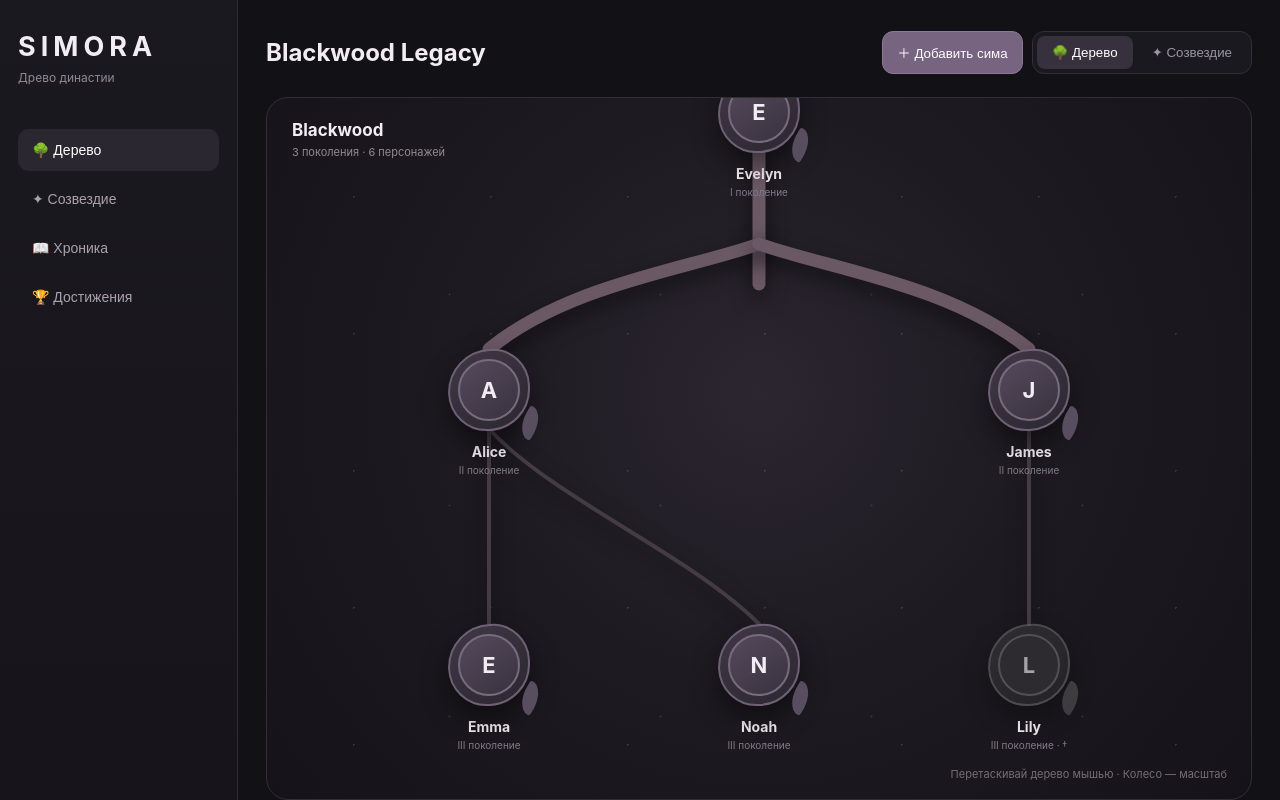
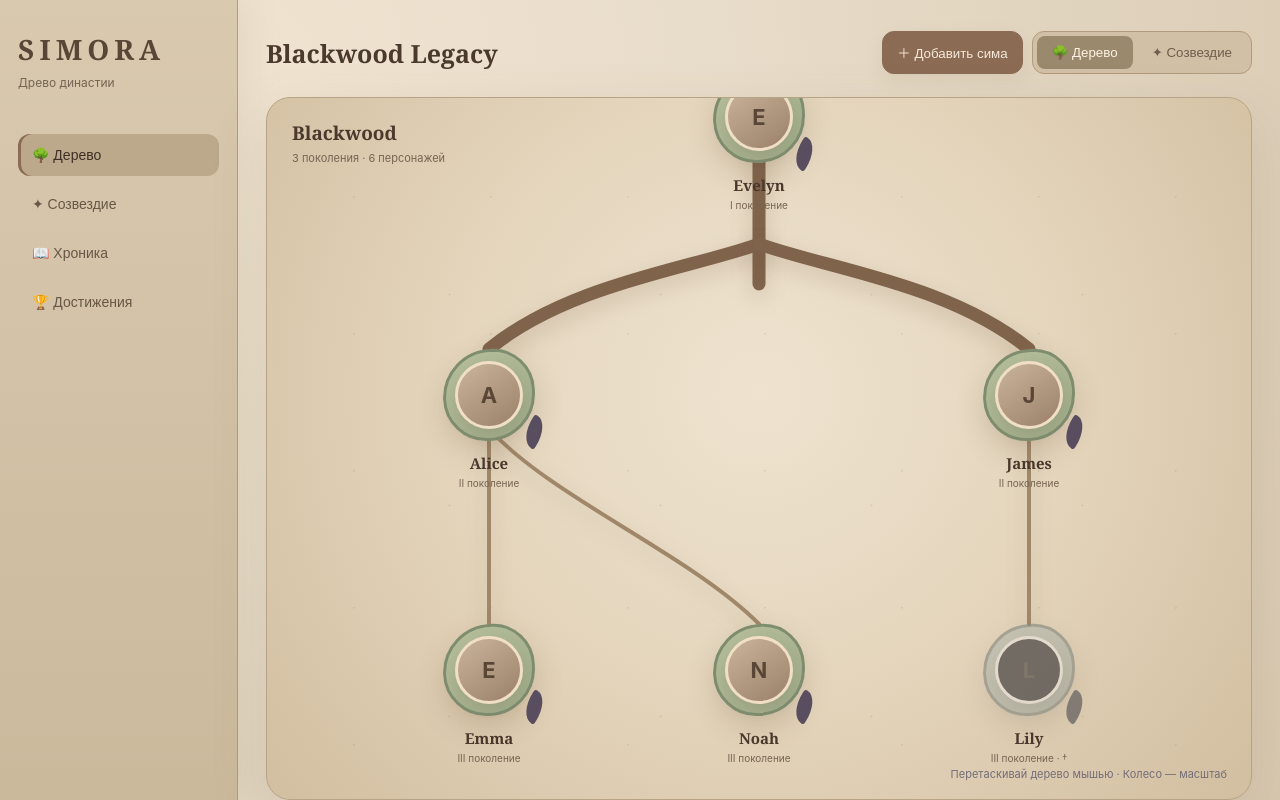
Before and after one commit to vilateriaserviali-creator/simora, a plain HTML site: page index.html in a window 1280 px wide. Drawn offline with Linux system fonts and the light colour scheme.

Commit message:
Redesign SIMORA with warm light visual identity

```diff
--- a/index.html
+++ b/index.html
@@ -5,31 +5,31 @@
 <title>SIMORA — Древо династии</title>
 <style>
 *{box-sizing:border-box;margin:0;padding:0}
-:root{--bg:#121116;--panel:#1b1920;--panel2:#211e27;--line:#51475a;--text:#f2edf3;--muted:#918995;--accent:#c9b3d1}
-body{font-family:Inter,ui-sans-serif,system-ui,-apple-system,"Segoe UI",sans-serif;background:var(--bg);color:var(--text);min-width:1100px;overflow:hidden}
-.app{height:100vh;display:flex}.sidebar{width:238px;flex:none;background:linear-gradient(180deg,#1b1920,#17151b);border-right:1px solid #302c35;padding:30px 18px}
-.logo{font-size:27px;font-weight:750;letter-spacing:5px}.subtitle{font-size:12px;color:var(--muted);margin-top:7px;margin-bottom:44px}
-.menu{display:grid;gap:7px}.menu button{border:0;background:transparent;color:#aaa2ad;padding:13px 14px;border-radius:11px;text-align:left;font-size:14px;cursor:pointer}.menu button:hover,.menu button.active{background:#2b2730;color:#fff}
-.main{min-width:0;flex:1;padding:25px 28px}.topbar{height:55px;display:flex;align-items:center;justify-content:space-between;margin-bottom:17px}.title{font-size:24px;font-weight:650}
-.actions{display:flex;gap:9px}.action{border:1px solid #3a3440;background:#211e27;color:#ddd5e0;border-radius:11px;padding:10px 14px;cursor:pointer}.action.primary{background:#776481;border-color:#8e7899;color:#fff}.action:hover{filter:brightness(1.12)}
-.switch{display:flex;padding:4px;background:#1b1920;border:1px solid #332f38;border-radius:12px;gap:4px}.switch button{border:0;background:transparent;color:#9c94a0;padding:9px 15px;border-radius:8px;cursor:pointer}.switch button.active{background:#37313d;color:#fff}
-.tree-area{height:calc(100vh - 97px);min-height:600px;position:relative;overflow:hidden;border:1px solid #322e36;border-radius:22px;background:radial-gradient(circle at 50% 42%,#2b2630 0,#1d1a21 46%,#151319 100%);cursor:grab}.tree-area.dragging{cursor:grabbing}
-.tree-title{position:absolute;z-index:20;top:22px;left:25px}.tree-title h2{font-size:17px}.tree-title p{color:var(--muted);font-size:11px;margin-top:5px}.hint{position:absolute;right:24px;bottom:18px;color:#746d78;font-size:11px;z-index:20}
+:root{--bg:#e8ddca;--panel:#d8c7ad;--panel2:#cdb99e;--line:#a68f70;--text:#403329;--muted:#756553;--accent:#8c6b55;--sage:#8b9a78;--rose:#b98783;--gold:#b5965a}
+body{font-family:Inter,ui-sans-serif,system-ui,-apple-system,"Segoe UI",sans-serif;background:radial-gradient(circle at 18% 10%,#f0e4d1 0,#e8ddca 38%,#d8c8b0 100%);color:var(--text);min-width:1100px;overflow:hidden}
+.app{height:100vh;display:flex}.sidebar{width:238px;flex:none;background:linear-gradient(180deg,#d9c9af,#cbb99c);border-right:1px solid #b39d7e;padding:30px 18px;box-shadow:10px 0 35px #765f4318}
+.logo{font-family:Georgia,serif;font-size:28px;font-weight:700;letter-spacing:5px;color:#594636}.subtitle{font-size:12px;color:var(--muted);margin-top:7px;margin-bottom:44px}
+.menu{display:grid;gap:7px}.menu button{border:0;background:transparent;color:#675746;padding:13px 14px;border-radius:12px;text-align:left;font-size:14px;cursor:pointer;transition:.2s}.menu button:hover,.menu button.active{background:#bca98b;color:#3f3025;box-shadow:inset 3px 0 #8c6b55}
+.main{min-width:0;flex:1;padding:25px 28px}.topbar{height:55px;display:flex;align-items:center;justify-content:space-between;margin-bottom:17px}.title{font-family:Georgia,serif;font-size:25px;font-weight:650;color:#4b392d}
+.actions{display:flex;gap:9px}.action{border:1px solid #b49d7e;background:#ddceb7;color:#574534;border-radius:12px;padding:10px 14px;cursor:pointer;box-shadow:0 6px 18px #765f4318;transition:.2s}.action.primary{background:#8c6b55;border-color:#8c6b55;color:#f5ead9}.action:hover{transform:translateY(-2px);box-shadow:0 9px 22px #765f4330}
+.switch{display:flex;padding:4px;background:#d1c0a6;border:1px solid #b29b7c;border-radius:12px;gap:4px}.switch button{border:0;background:transparent;color:#6f5d4c;padding:9px 15px;border-radius:8px;cursor:pointer}.switch button.active{background:#9a896d;color:#fff2e3}
+.tree-area{height:calc(100vh - 97px);min-height:600px;position:relative;overflow:hidden;border:1px solid #b8a484;border-radius:24px;background:radial-gradient(circle at 50% 42%,#efe3d0 0,#e4d5bc 48%,#d2bea0 100%);cursor:grab;box-shadow:0 20px 55px #6f573d25}.tree-area.dragging{cursor:grabbing}
+.tree-title{position:absolute;z-index:20;top:22px;left:25px}.tree-title h2{font-family:Georgia,serif;font-size:19px;color:#4b392d}.tree-title p{color:var(--muted);font-size:11px;margin-top:5px}.hint{position:absolute;right:24px;bottom:18px;color:#746d78;font-size:11px;z-index:20}
 .canvas{position:absolute;width:1500px;height:900px;left:50%;top:50%;transform:translate(-50%,-50%);transform-origin:center;transition:transform .08s linear}.lines{position:absolute;inset:0;width:100%;height:100%;overflow:visible}
-.connection{stroke:#655b6b;stroke-width:3;fill:none;stroke-linecap:round}.connection.soft{stroke:#4d4652;stroke-width:2}
+.connection{stroke:#967c60;stroke-width:3;fill:none;stroke-linecap:round}.connection.soft{stroke:#a99175;stroke-width:2}
 .node{position:absolute;width:150px;text-align:center;z-index:4;cursor:pointer;user-select:none;transition:filter .2s,transform .2s}.node:hover{filter:brightness(1.16)}.node.selected{filter:brightness(1.2)}
-.leaf{width:82px;height:82px;margin:auto;border-radius:54% 46% 52% 48%;background:linear-gradient(145deg,#403746,#2b2730);border:2px solid #6e6175;box-shadow:0 12px 28px #0007;display:flex;align-items:center;justify-content:center;position:relative;transform:rotate(-2deg)}.leaf:after{content:"";position:absolute;width:18px;height:31px;right:-10px;bottom:-11px;border-radius:3px 100% 3px 100%;background:#594d60;transform:rotate(35deg)}
-.avatar{width:62px;height:62px;border-radius:50%;display:grid;place-items:center;background:linear-gradient(145deg,#55495c,#39323f);border:2px solid #776b7e;font-weight:700;font-size:22px;transform:rotate(2deg)}.node.dead .leaf{filter:grayscale(.7);opacity:.65}.node.dead .avatar{background:#39353b}.name{font-size:14px;font-weight:650;margin-top:12px}.meta{font-size:10px;color:#827a87;margin-top:4px}
+.leaf{width:92px;height:92px;margin:auto;border-radius:54% 46% 52% 48%;background:linear-gradient(145deg,#b8c09d,#9ca987);border:3px solid #7f8d6f;box-shadow:0 12px 28px #70563c35;display:flex;align-items:center;justify-content:center;position:relative;transform:rotate(-2deg)}.leaf:after{content:"";position:absolute;width:18px;height:31px;right:-10px;bottom:-11px;border-radius:3px 100% 3px 100%;background:#594d60;transform:rotate(35deg)}
+.avatar{width:68px;height:68px;border-radius:50%;display:grid;place-items:center;background:linear-gradient(145deg,#c9b49a,#9b8069);border:3px solid #f0dfc6;font-weight:700;font-size:22px;color:#594636;transform:rotate(2deg);box-shadow:0 5px 14px #60472d25}.node.dead .leaf{filter:grayscale(.7);opacity:.65}.node.dead .avatar{background:#39353b}.name{font-family:Georgia,serif;font-size:15px;font-weight:650;margin-top:12px;color:#49372c}.meta{font-size:10px;color:#776452;margin-top:4px}
 .evelyn{left:675px;top:72px}.alice{left:405px;top:350px}.james{left:945px;top:350px}.emma{left:405px;top:625px}.noah{left:675px;top:625px}.lily{left:945px;top:625px}
-.profile{position:absolute;right:18px;top:72px;width:245px;background:#211e26eF;border:1px solid #39333e;border-radius:17px;padding:17px;z-index:30;backdrop-filter:blur(14px);box-shadow:0 20px 50px #0006;opacity:0;transform:translateX(18px);pointer-events:none;transition:.22s}.profile.show{opacity:1;transform:translateX(0);pointer-events:auto}.profile .big{width:58px;height:58px;border-radius:50%;background:#504658;border:2px solid #776b7e;display:grid;place-items:center;font-weight:700;font-size:21px;margin-bottom:11px}.profile h3{font-size:18px}.profile .small{color:var(--muted);font-size:11px;margin-top:4px}.stats{display:grid;gap:8px;margin-top:16px}.stat{padding:9px 10px;border-radius:10px;background:#29252e;font-size:11px;color:#aaa2ad}.stat b{color:#eee7ef;font-weight:550}
-.constellation .leaf{border-radius:50%;width:58px;height:58px;background:#292631;border-color:#887792;box-shadow:0 0 25px #9b7fa044}.constellation .avatar{width:42px;height:42px;font-size:15px}.constellation .name,.constellation .meta{margin-top:8px}.starfield{position:absolute;inset:0;pointer-events:none;background-image:radial-gradient(circle,#d5c9da 1px,transparent 1px),radial-gradient(circle,#8e7e98 1px,transparent 1px);background-size:137px 137px,211px 211px;background-position:18px 30px,77px 91px;opacity:.16}
-.modal{position:fixed;inset:0;background:#08070bcc;display:flex;align-items:center;justify-content:center;z-index:100;opacity:0;pointer-events:none;transition:.2s}.modal.show{opacity:1;pointer-events:auto}.dialog{width:430px;background:#211e27;border:1px solid #423947;border-radius:20px;padding:24px;box-shadow:0 30px 90px #0008}.dialog h2{font-size:20px}.dialog p{font-size:12px;color:var(--muted);margin-top:5px;margin-bottom:20px}.form{display:grid;gap:12px}.field label{display:block;font-size:11px;color:#a79eaa;margin-bottom:6px}.field input,.field select{width:100%;border:1px solid #403844;background:#18161c;color:#eee8ef;border-radius:10px;padding:11px 12px;outline:none}.field input:focus,.field select:focus{border-color:#75627f}.form-actions{display:flex;justify-content:flex-end;gap:8px;margin-top:8px}.empty-add{position:absolute;left:50%;top:50%;transform:translate(-50%,-50%);padding:12px 16px;border:1px solid #4c4053;background:#29232e;color:#eee;border-radius:12px;cursor:pointer}
+.profile{position:absolute;right:18px;top:72px;width:245px;background:#e5d7c2ee;border:1px solid #b49c7d;border-radius:17px;padding:17px;z-index:30;backdrop-filter:blur(14px);box-shadow:0 20px 50px #765f4330;opacity:0;transform:translateX(18px);pointer-events:none;transition:.22s}.profile.show{opacity:1;transform:translateX(0);pointer-events:auto}.profile .big{width:58px;height:58px;border-radius:50%;background:#b4aa91;border:2px solid #8f8069;display:grid;place-items:center;font-weight:700;font-size:21px;margin-bottom:11px;color:#554332}.profile h3{font-size:18px}.profile .small{color:var(--muted);font-size:11px;margin-top:4px}.stats{display:grid;gap:8px;margin-top:16px}.stat{padding:9px 10px;border-radius:10px;background:#d5c4aa;font-size:11px;color:#6f5c49}.stat b{color:#4c392c;font-weight:600}
+.constellation .leaf{border-radius:50%;width:58px;height:58px;background:#a9b08d;border-color:#7e896d;box-shadow:0 0 25px #8a9a7244}.constellation .avatar{width:42px;height:42px;font-size:15px}.constellation .name,.constellation .meta{margin-top:8px}.starfield{position:absolute;inset:0;pointer-events:none;background-image:radial-gradient(circle,#8d7b65 1px,transparent 1px),radial-gradient(circle,#a79578 1px,transparent 1px);background-size:137px 137px,211px 211px;background-position:18px 30px,77px 91px;opacity:.16}
+.modal{position:fixed;inset:0;background:#5c493755;display:flex;align-items:center;justify-content:center;z-index:100;opacity:0;pointer-events:none;transition:.2s}.modal.show{opacity:1;pointer-events:auto}.dialog{width:430px;background:#e3d3bc;border:1px solid #b39a79;border-radius:20px;padding:24px;box-shadow:0 30px 90px #0008}.dialog h2{font-size:20px}.dialog p{font-size:12px;color:var(--muted);margin-top:5px;margin-bottom:20px}.form{display:grid;gap:12px}.field label{display:block;font-size:11px;color:#a79eaa;margin-bottom:6px}.field input,.field select{width:100%;border:1px solid #b39c7e;background:#d7c6aa;color:#4b392d;border-radius:10px;padding:11px 12px;outline:none}.field input:focus,.field select:focus{border-color:#75627f}.form-actions{display:flex;justify-content:flex-end;gap:8px;margin-top:8px}.empty-add{position:absolute;left:50%;top:50%;transform:translate(-50%,-50%);padding:12px 16px;border:1px solid #4c4053;background:#29232e;color:#eee;border-radius:12px;cursor:pointer}
 /* living tree */
-.branch{stroke:#6a5865;stroke-width:13;fill:none;stroke-linecap:round;filter:drop-shadow(0 8px 10px #0008)}
-.branch.thin{stroke:#514450;stroke-width:7}.branch.twig{stroke:#453b45;stroke-width:4}
+.branch{stroke:#80634b;stroke-width:13;fill:none;stroke-linecap:round;filter:drop-shadow(0 8px 10px #70533a35)}
+.branch.thin{stroke:#92785d;stroke-width:7}.branch.twig{stroke:#a0876a;stroke-width:4}
 .avatar{overflow:hidden;position:relative}.avatar img{width:100%;height:100%;object-fit:cover;display:block}.avatar .initial{display:grid;place-items:center;width:100%;height:100%}
-.node.selected .leaf{box-shadow:0 0 0 2px #c9b3d166,0 16px 40px #000b}
-.constellation .branch{stroke:#82718e;stroke-width:2;filter:drop-shadow(0 0 8px #b89fc944)}
+.node.selected .leaf{box-shadow:0 0 0 3px #b5965a66,0 16px 40px #765f4335}
+.constellation .branch{stroke:#8c765e;stroke-width:2;filter:drop-shadow(0 0 8px #b5965a44)}
 .photo-note{font-size:10px;color:#756c79}
 </style>
 </head>
```
